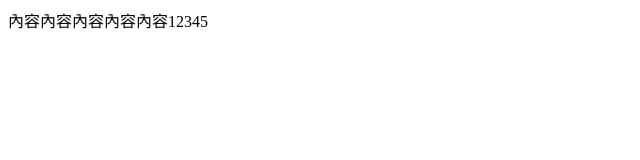
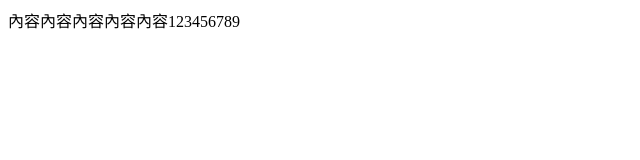
Before and after one commit to chiayingtai/chiayingweb, a plain HTML site: page index.html in a window 1280 px wide. Shown: the full height of the page, 0-640 px from the left. Drawn offline with Linux system fonts and the light colour scheme.

Commit message:
2021.1024.1.1

```diff
--- a/index.html
+++ b/index.html
@@ -7,7 +7,7 @@
     <title>購物車</title>
 </head>
 <body>
-    內容內容內容內容內容12345
+    內容內容內容內容內容123456789
 
 </body>
 </html>
```
